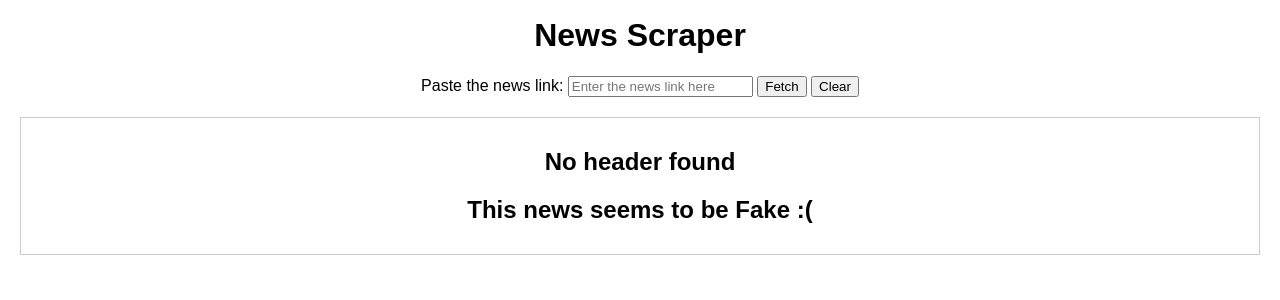
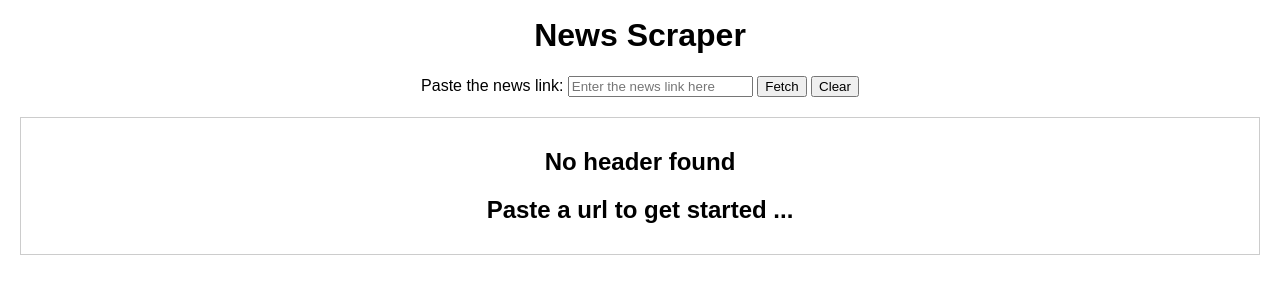
Before and after one commit to ArfanKhan8/Final_Project, a Flask app: page / in a window 1280 px wide. Shown: the part 149-449 px from the top of the page. Run offline with Flask 3, Linux system fonts and the light colour scheme.

Commit message:
made changes to error statement

```diff
--- a/templates/news_scraper.html
+++ b/templates/news_scraper.html
@@ -191,13 +191,16 @@
             {% endif %}
         </h2>
        <h2>
-        {% if result %}
-            This news is Real !
-        {% else %}
-            This news seems to be Fake :(
-        {% endif %}
-       </h2>
-        <!-- <div id="content">
+    {% if result %}
+        This News is Real !
+    {% elif result == 0 %}
+        This News seems to be fake !
+    {% else %}
+        Paste a url to get started ...
+    {% endif %}
+    </h2>
+<!--
+      <div id="content">
             {% if paragraphs %}
                 {% for paragraph in paragraphs %}
                     <p>{{ paragraph }}</p>
@@ -205,7 +208,7 @@
             {% else %}
                 No content available.
             {% endif %}
-        </div> -->
+        </div>  -->
     </div>
 
     {% if error %}
```
